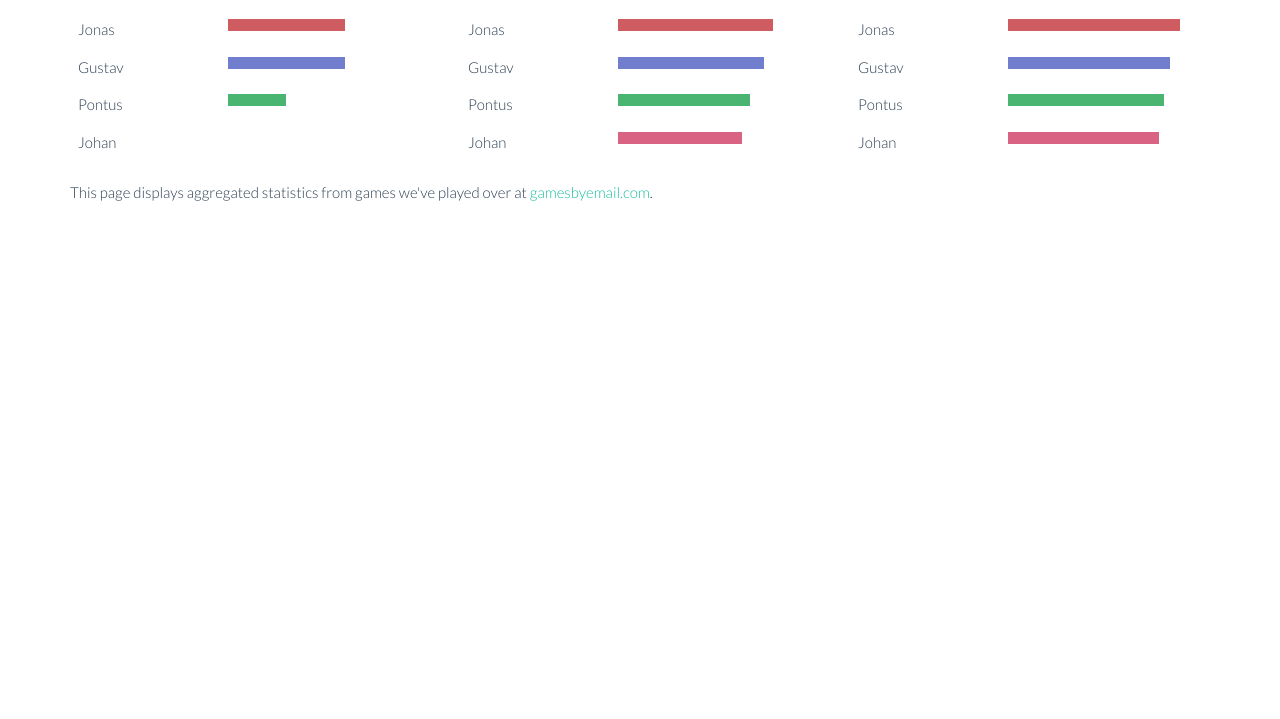
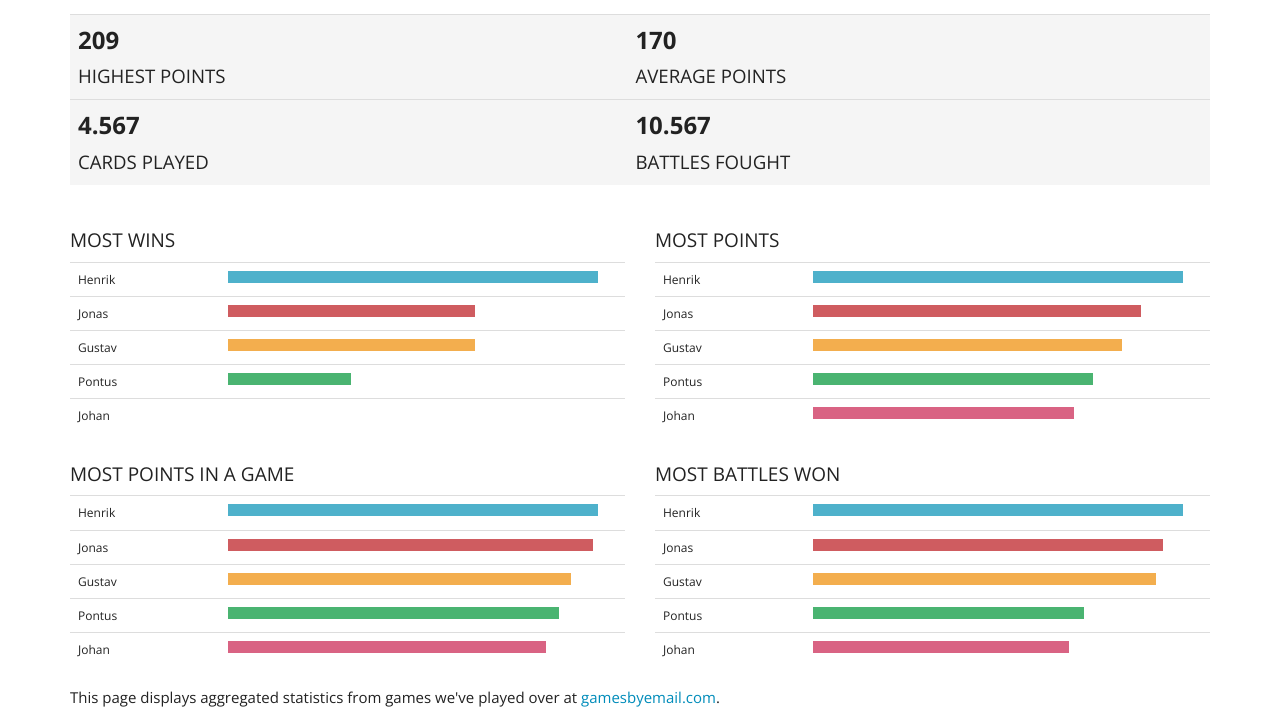
Before and after one commit to garberus/empires-app, a website: page webapp/template/index.html in a window 1280 px wide. Shown: the part 128-847 px from the top of the page. Before the commit the page ends 800 px from the top, so only its background shows below. Drawn offline with nearby package versions, Linux system fonts and the light colour scheme.

Commit message:
sort of happy with page disposition

```diff
--- a/webapp/template/index.html
+++ b/webapp/template/index.html
@@ -2,7 +2,7 @@
 <html>
 <head>
     <title>Empires Games Stats</title>
-    <link href="bootswatch-flatly.min.css" rel="stylesheet">
+    <link rel="stylesheet" href="bootswatch-yeti.min.css">
     <style>
         .name {
             width: 150px;
@@ -28,17 +28,52 @@
         .event {
             background-color: #D96383;
         }
-
+        .spacing {
+            margin-bottom: 35px;
+        }
+        .stats-table td {
+            font-size: 24px;
+            font-weight: bold;
+            text-transform: uppercase;
+        }
+        .stats-table td span {
+            font-size: 14pt;
+            font-weight: normal;
+        }
     </style>
 </head>
 <body>
 <div class="container">
     <div class="header">
-        <h3 class="text-muted">Empires</h3>
+        <h1 class="spacing">Empires Leaderboard <br /><small>6 GAMES PLAYED</small></h1>
+        <table class="table stats-table spacing">
+            <tbody>
+            <tr class="active">
+                <td>
+                    209<br>
+                    <span>Highest points</span>
+                </td>
+                <td>
+                    170<br>
+                    <span>Average points</span>
+                </td>
+            </tr>
+            <tr class="active">
+                <td>
+                    4.567<br>
+                    <span>Cards played</span>
+                </td>
+                <td>
+                    10.567<br>
+                    <span>Battles fought</span>
+                </td>
+            </tr>
+            </tbody>
+        </table>
     </div>
 
-    <div class="row marketing">
-        <div class="col-lg-4 col-md-6">
+    <div class="row">
+        <div class="col-md-6">
             <h4>MOST WINS</h4>
             <table class="table">
                 <tbody>
@@ -52,7 +87,7 @@
                 </tr>
                 <tr>
                     <td>Gustav</td>
-                    <td><div class="bar account" data-value="2"></div></td>
+                    <td><div class="bar opportunity" data-value="2"></div></td>
                 </tr>
                 <tr>
                     <td>Pontus</td>
@@ -66,7 +101,7 @@
             </table>
         </div>
 
-        <div class="col-lg-4 col-md-6">
+        <div class="col-md-6">
             <h4>MOST POINTS</h4>
             <table class="table">
                 <tbody>
@@ -80,7 +115,7 @@
                 </tr>
                 <tr>
                     <td>Gustav</td>
-                    <td><div class="bar account" data-value="1289"></div></td>
+                    <td><div class="bar opportunity" data-value="1289"></div></td>
                 </tr>
                 <tr>
                     <td>Pontus</td>
@@ -94,7 +129,7 @@
             </table>
         </div>
 
-        <div class="col-lg-4 col-md-6">
+        <div class="col-md-6">
             <h4>MOST POINTS IN A GAME</h4>
             <table class="table">
                 <tbody>
@@ -108,7 +143,7 @@
                 </tr>
                 <tr>
                     <td>Gustav</td>
-                    <td><div class="bar account" data-value="193"></div></td>
+                    <td><div class="bar opportunity" data-value="193"></div></td>
                 </tr>
                 <tr>
                     <td>Pontus</td>
@@ -117,6 +152,34 @@
                 <tr>
                     <td>Johan</td>
                     <td><div class="bar event" data-value="179"></div></td>
+                </tr>
+                </tbody>
+            </table>
+        </div>
+
+        <div class="col-md-6">
+            <h4>MOST BATTLES WON</h4>
+            <table class="table">
+                <tbody>
+                <tr>
+                    <td class="name">Henrik</td>
+                    <td><div class="bar post" data-value="614"></div></td>
+                </tr>
+                <tr>
+                    <td>Jonas</td>
+                    <td><div class="bar thanks" data-value="580"></div></td>
+                </tr>
+                <tr>
+                    <td>Gustav</td>
+                    <td><div class="bar opportunity" data-value="570"></div></td>
+                </tr>
+                <tr>
+                    <td>Pontus</td>
+                    <td><div class="bar task" data-value="450"></div></td>
+                </tr>
+                <tr>
+                    <td>Johan</td>
+                    <td><div class="bar event" data-value="425"></div></td>
                 </tr>
                 </tbody>
             </table>
@@ -145,9 +208,10 @@
         }
     }
 
-    generateBars(document.getElementsByTagName('table')[0]);
     generateBars(document.getElementsByTagName('table')[1]);
     generateBars(document.getElementsByTagName('table')[2]);
+    generateBars(document.getElementsByTagName('table')[3]);
+    generateBars(document.getElementsByTagName('table')[4]);
 </script>
 </body>
 </html>
```
